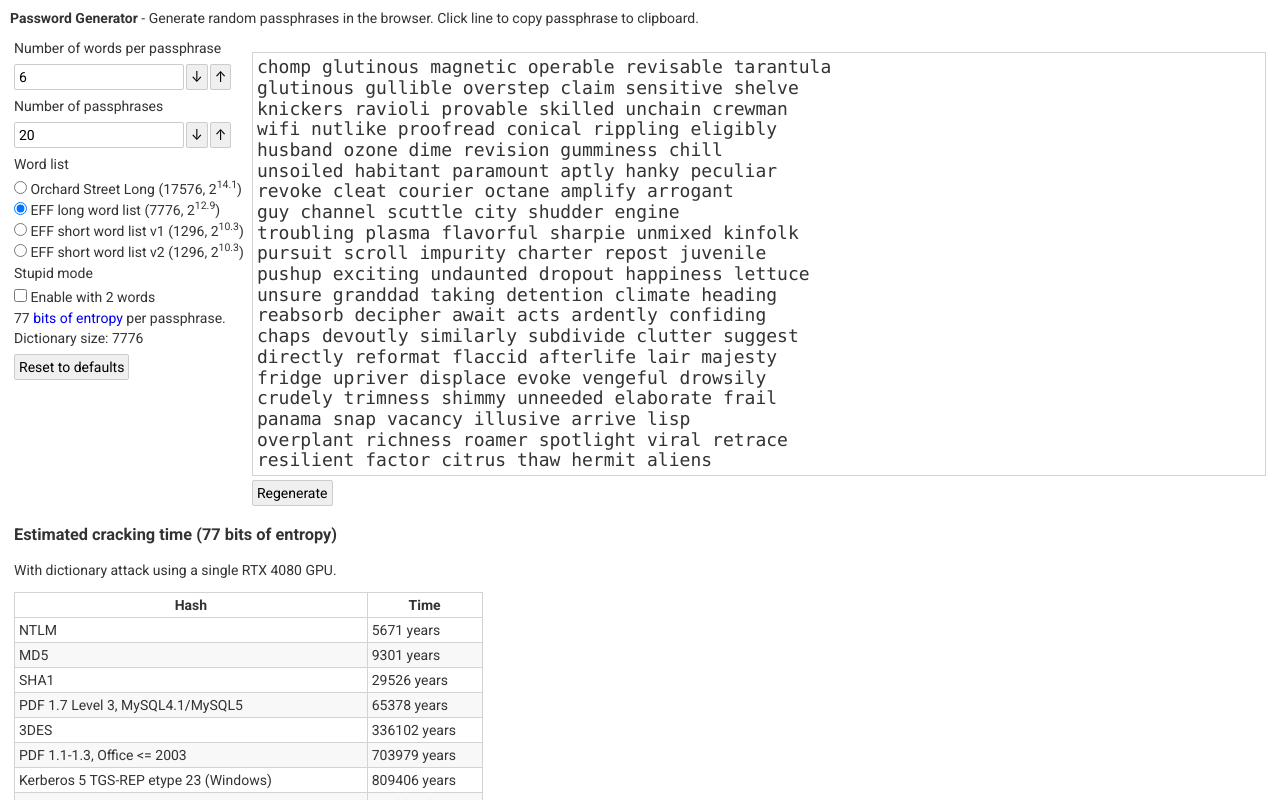
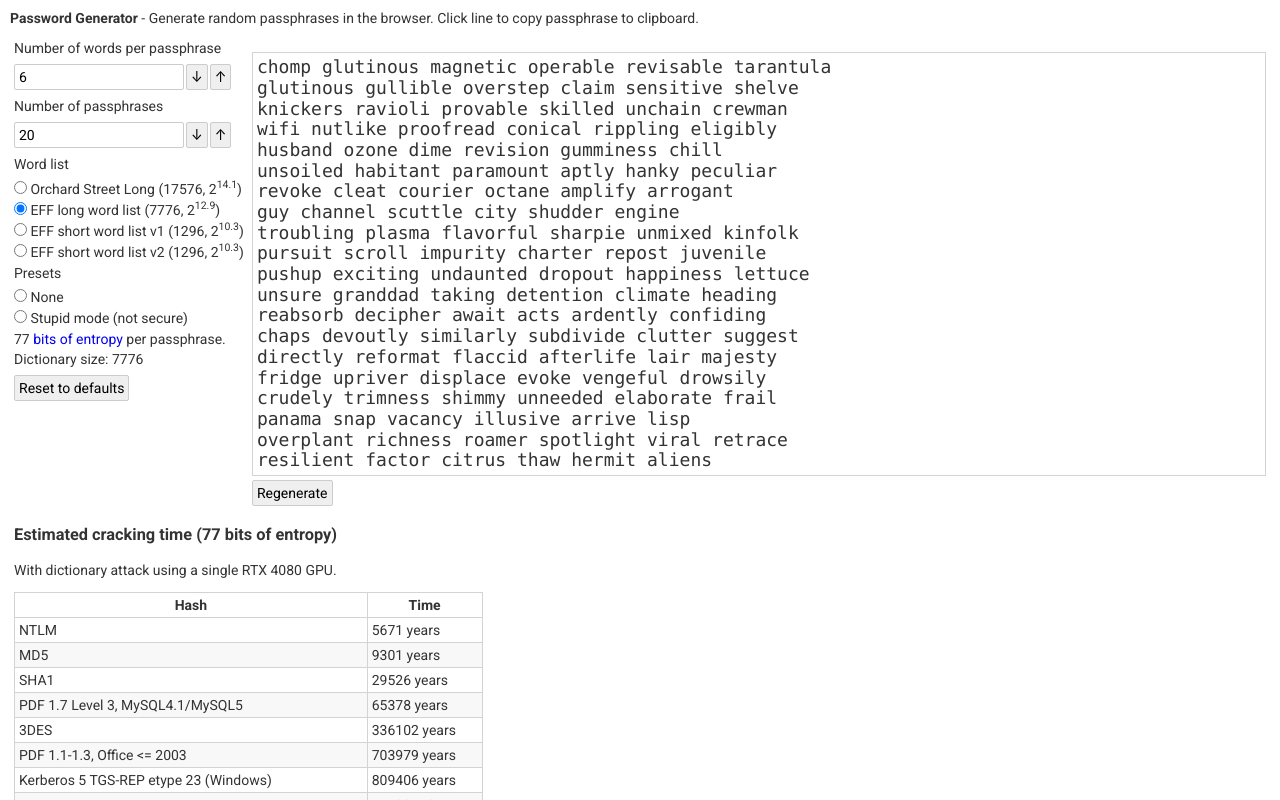
Before and after one commit to andygock/password-generator-v2, a React (Vite) app: page / in a window 1280 px wide. Shown: the top 800 px of the page. Built offline with nearby package versions, Linux system fonts and the light colour scheme.

Commit message:
Reorganisation, preparing for more presets

```diff
--- a/src/App.jsx
+++ b/src/App.jsx
@@ -24,17 +24,17 @@ const App = () => {
           <Route
             exact
             path="/stupid/:wordsPerPassphrase/:numberOfPassphrases/:wordList"
-            element={<UI stupidMode />}
+            element={<UI mode="stupid" />}
           />
           <Route
             exact
             path="/:wordsPerPassphrase/:numberOfPassphrases/:wordList"
-            element={<UI />}
+            element={<UI mode="normal" />}
           />
           <Route
             exact
             path="/:wordsPerPassphrase/:numberOfPassphrases"
-            element={<UI />}
+            element={<UI mode="normal" />}
           />
           <Route exact path="/:wordsPerPassphrase" element={<UI />} />
         </Routes>
--- a/src/CopiedToClipboard.jsx
+++ b/src/CopiedToClipboard.jsx
@@ -1,8 +1,7 @@
 import React, { useEffect } from 'react';
-
 import PropTypes from 'prop-types';
 
-const CopiedToClipboard = ({ text }) => {
+const CopiedToClipboard = ({ text = '' }) => {
   const [opacity, setOpacity] = React.useState(0);
 
   useEffect(() => {
@@ -35,6 +34,4 @@ CopiedToClipboard.propTypes = {
   text: PropTypes.string.isRequired,
 };
 
-CopiedToClipboard.defaultProps = {};
-
 export default CopiedToClipboard;
--- a/src/NumberPicker.jsx
+++ b/src/NumberPicker.jsx
@@ -7,7 +7,13 @@ const buttonStyle = {
 };
 
 // state is managed by parent
-const NumberPicker = ({ onChange, min, max, value, ...otherProps }) => {
+const NumberPicker = ({
+  onChange = () => null,
+  min = 0,
+  max,
+  value,
+  ...otherProps
+}) => {
   const handleChange = (val) => {
     const newVal = typeof val === 'number' ? val : parseInt(val);
 
@@ -54,9 +60,4 @@ NumberPicker.propTypes = {
   onChange: PropTypes.func,
 };
 
-NumberPicker.defaultProps = {
-  min: 0,
-  onChange: () => null,
-};
-
 export default NumberPicker;
--- a/src/Output.jsx
+++ b/src/Output.jsx
@@ -27,7 +27,7 @@ const randomSpecialChar = () => {
   return specialChars.charAt(random % 8);
 };
 
-const Output = ({ list, words, lines, stupidMode }) => {
+const Output = ({ list, words, lines, mode }) => {
   const [copied, setCopied] = React.useState('');
   const [passphrases, setPassphrases] = React.useState([]);
   const [stupidStrings, setStupidStrings] = React.useState([]);
@@ -90,10 +90,12 @@ const Output = ({ list, words, lines, stupidMode }) => {
           // if in stupid mode
           // capitalise first letter of each word and add some special chars
           // this adds 14 bits of entropy
-          const pass = stupidMode
-            ? row.map((s) => capFirstLetter(s)).join('') +
-              stupidStrings[rowNumber]
-            : row.join(' ');
+          const pass =
+            mode === 'stupid'
+              ? row.map((s) => capFirstLetter(s)).join('') +
+                stupidStrings[rowNumber]
+              : row.join(' ');
+
           return (
             <div
               key={rowNumber}
@@ -123,7 +125,7 @@ Output.propTypes = {
   list: PropTypes.string,
   words: PropTypes.number,
   lines: PropTypes.number,
-  stupidMode: PropTypes.bool,
+  mode: PropTypes.string,
 };
 
 export default Output;
--- a/src/OutputBase64.jsx
+++ b/src/OutputBase64.jsx
@@ -4,7 +4,7 @@ import PropTypes from 'prop-types';
 
 import CopiedToClipboard from './CopiedToClipboard';
 
-const OutputBase64 = ({ values }) => {
+const OutputBase64 = ({ values = [] }) => {
   const [copiedText, setCopiedText] = React.useState('');
 
   // copy string to clipboard
@@ -40,8 +40,4 @@ OutputBase64.propTypes = {
   values: PropTypes.arrayOf(PropTypes.string),
 };
 
-OutputBase64.defaultProps = {
-  values: [],
-};
-
 export default OutputBase64;
--- a/src/UI.jsx
+++ b/src/UI.jsx
@@ -11,14 +11,24 @@ import Output from './Output';
 import WordListRadio from './WordListRadio';
 import dict from './words';
 
-const UI = ({ stupidMode }) => {
+// calculate path based on parameters
+function generatePath({
+  wordsPerPassphrase = 6,
+  numberOfPassphrases = 20,
+  wordList = 'eff-long',
+  mode = 'normal',
+}) {
+  // if no words, passphrases, or wordlist, assume defaults
+  // setting default not supported yet
+  const path = `${
+    mode === 'stupid' ? '/stupid' : ''
+  }/${wordsPerPassphrase}/${numberOfPassphrases}/${wordList}`;
+  return path;
+}
+
+const UI = ({ mode }) => {
   const navigate = useNavigate();
   const params = useParams();
-
-  // route format:
-  //
-  //   /:words/:passphrases/:wordList
-  //   /:words/:passphrases/:wordList/stupid
 
   // convert params to numbers when we need to, or set default values if not set
   const wordsPerPassphrase = parseInt(
@@ -38,17 +48,22 @@ const UI = ({ stupidMode }) => {
       wordsPerPassphrase,
       numberOfPassphrases,
       wordList,
-      stupidMode,
+      mode,
       ...params,
     };
 
     // calculate new path string
-    const path = `${newState.stupidMode === true ? '/stupid' : ''}/${
-      newState.wordsPerPassphrase
-    }/${newState.numberOfPassphrases}/${newState.wordList}`;
+    // /stupid/:words/:passphrases/:wordlist
+    const path = generatePath(newState);
+
+    console.log('path', path);
 
     // navigate to new hash path
     navigate(path);
+  };
+
+  const handleChangePreset = (e) => {
+    // changing presets will navigate to a new path
   };
 
   // reset to default parameters
@@ -59,7 +74,12 @@ const UI = ({ stupidMode }) => {
   let entropyBits = Math.floor(
     Math.log(dict[wordList].length ** wordsPerPassphrase) / Math.log(2)
   );
-  if (stupidMode) entropyBits += 14;
+
+  if (mode === 'stupid') {
+    // the extra bits of entropy are for the digits and special characters
+    // 14 bits for the number, 1 bit for the special character
+    entropyBits += 15;
+  }
 
   return (
     <div className="ui container">
@@ -71,6 +91,7 @@ const UI = ({ stupidMode }) => {
           }}
           value={wordsPerPassphrase}
         />
+
         <p>Number of passphrases</p>
         <NumberPicker
           onChange={(numberOfPassphrases) => {
@@ -78,6 +99,7 @@ const UI = ({ stupidMode }) => {
           }}
           value={numberOfPassphrases}
         />
+
         <p>Word list</p>
         <WordListRadio
           value={wordList}
@@ -86,27 +108,45 @@ const UI = ({ stupidMode }) => {
           }}
         />
 
-        <p>Stupid mode</p>
-        <label htmlFor="stupid-enable">
+        <p>Presets</p>
+
+        {/* option for no presets */}
+        <label htmlFor="preset-none">
           <input
-            type="checkbox"
-            id="stupid-enable"
-            checked={stupidMode}
+            type="radio"
+            id="preset-none"
+            name="preset"
+            checked={mode === 'normal'}
             onChange={(e) => {
               if (e.target.checked) {
-                // turn on stupid mode
-                setParamsAndNavigate({
-                  stupidMode: e.target.checked,
-                  wordsPerPassphrase: 2,
-                });
-              } else {
-                // turn off stupid mode
-                setParamsAndNavigate({ stupidMode: e.target.checked });
+                setParamsAndNavigate({ mode: 'normal' });
               }
             }}
           />{' '}
-          Enable with 2 words
+          None
         </label>
+
+        {/* presets */}
+        <label htmlFor="preset-1">
+          <input
+            title="2 words + up to 4 digits + 1 special character (not secure), used for some web sites that require this weak method"
+            type="radio"
+            id="preset-1"
+            name="preset"
+            checked={mode === 'stupid'}
+            onChange={(e) => {
+              if (e.target.checked) {
+                setParamsAndNavigate({ mode: 'stupid' });
+              }
+            }}
+          />{' '}
+          Stupid mode (not secure)
+        </label>
+
+        {/* extra preset for words with capitalised first letter, spaces, and number plus special char */}
+        {/* designed for certain web sites that ask for this */}
+        {/* routes to /#/custom1/{a}/{b}/{dict} */}
+        {/* TODO */}
 
         <p className="entropy">
           {entropyBits}{' '}
@@ -126,7 +166,7 @@ const UI = ({ stupidMode }) => {
           words={wordsPerPassphrase}
           lines={numberOfPassphrases}
           list={wordList}
-          stupidMode={stupidMode}
+          mode={mode}
         />
       </div>
 
@@ -138,11 +178,7 @@ const UI = ({ stupidMode }) => {
 };
 
 UI.propTypes = {
-  stupidMode: PropTypes.bool,
-};
-
-UI.defaultProps = {
-  stupidMode: false,
+  mode: PropTypes.string,
 };
 
 export default UI;
--- a/src/WordListRadio.jsx
+++ b/src/WordListRadio.jsx
@@ -6,7 +6,7 @@ import words from './words';
 
 const baseLog = (base, val) => Math.log(val) / Math.log(base);
 
-const WordListRadio = ({ value, onChange }) => {
+const WordListRadio = ({ value, onChange = () => null }) => {
   const wordListOptions = [
     {
       text: 'Orchard Street Long',
@@ -57,8 +57,4 @@ WordListRadio.propTypes = {
   onChange: PropTypes.func,
 };
 
-WordListRadio.defaultProps = {
-  onChange: () => null,
-};
-
 export default WordListRadio;
```
